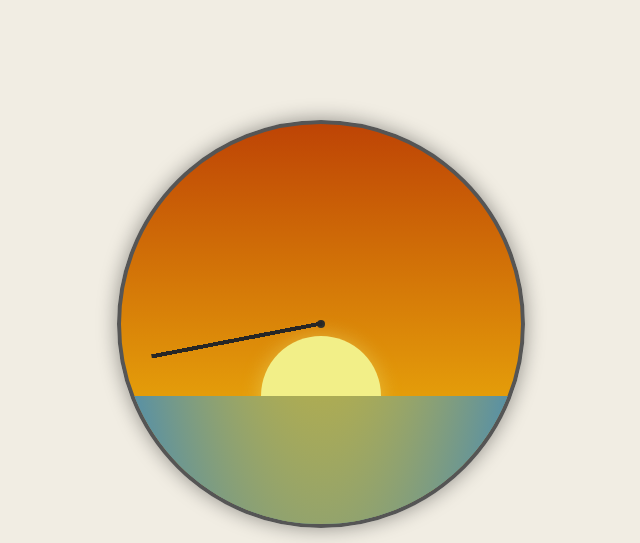
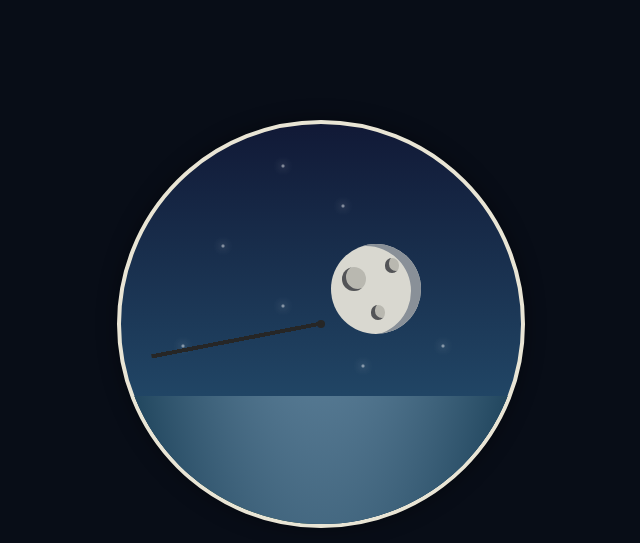
Before and after one commit to websites-webd/animations, a plain HTML site: page animation#3/index.html in a window 1280 px wide. Shown: the top 543 px of the page, without its empty margins (319-959 px from the left). Drawn offline with nearby package versions, Linux system fonts and the light colour scheme.

Commit message:
Update index.html

```diff
--- a/animation#3/index.html
+++ b/animation#3/index.html
@@ -285,7 +285,21 @@ body {
   </div>
   <script src="https://cdnjs.cloudflare.com/ajax/libs/jquery/2.1.3/jquery.min.js"></script>
   <script>
-
+i=0;
+change(i);
+function change()
+{
+  if (i%2==0) {
+		$("#fullpage").removeClass("night");
+	}
+	else {
+		$("#fullpage").addClass("night");
+  }
+  setTimeout(function(){
+    i++;
+    change(i);
+  },4000);
+}
   </script>
 </body>
 </html>
```
